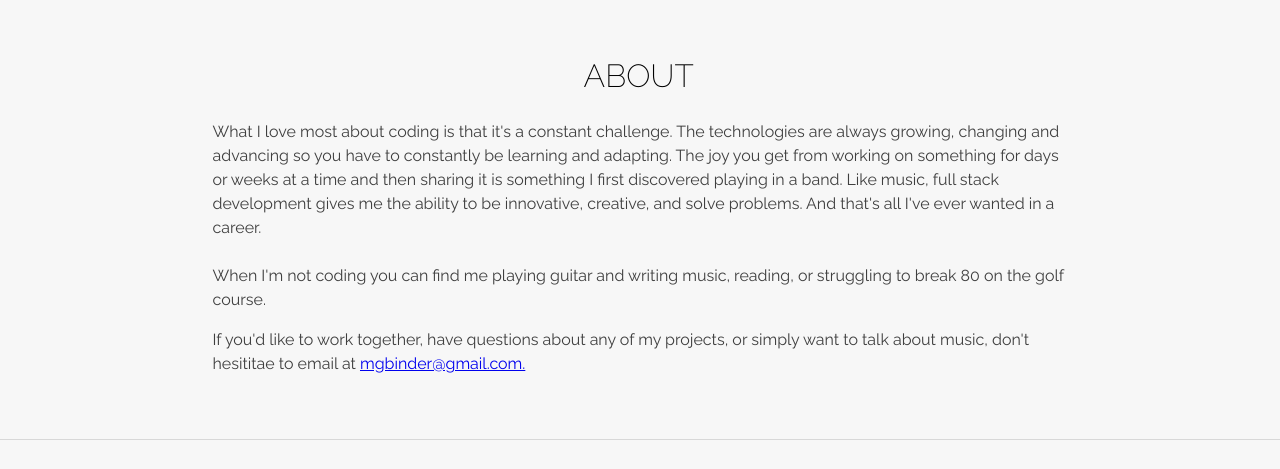
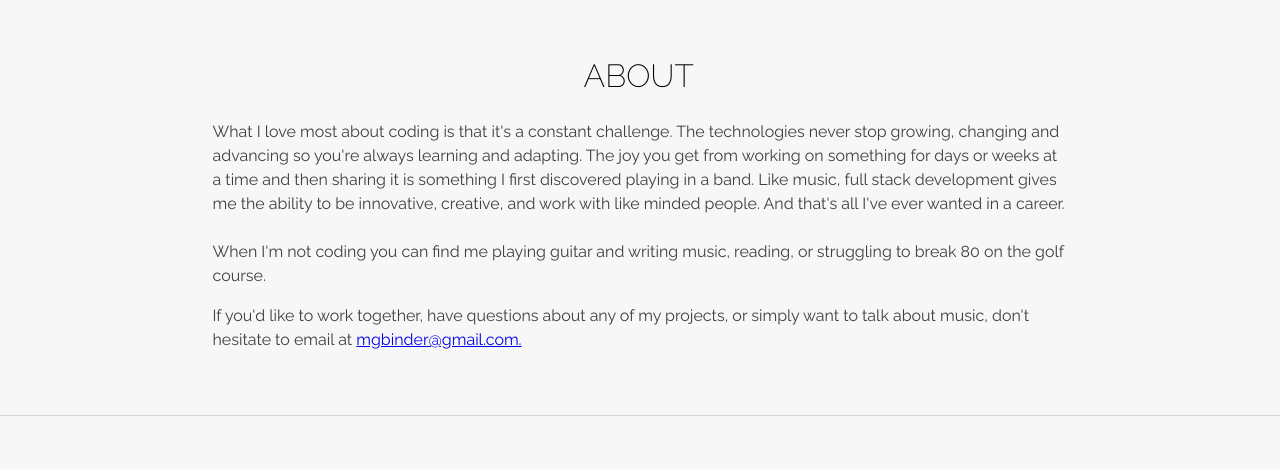
Before and after one commit to mikebinder/portfolio, a plain HTML site: page index.html in a window 1280 px wide. Shown: the part 802-1271 px from the top of the page. Drawn offline with nearby package versions, Linux system fonts and the light colour scheme.

Commit message:
Update index.html

```diff
--- a/index.html
+++ b/index.html
@@ -73,11 +73,11 @@
             <h2>About</h2>
           </div>
           <div class="content-body">
-            <p id="portfolioText">What I love most about coding is that it's a constant challenge. The technologies are always growing, changing and advancing so you have to constantly be learning and adapting. The joy you get from working on something for days or weeks at a time and then sharing it is something I first discovered playing in a band. Like music, full stack development gives me the ability to be innovative, creative, and solve problems. And that's all I've ever wanted in a career.
+            <p id="portfolioText">What I love most about coding is that it's a constant challenge. The technologies never stop growing, changing and advancing so you're always learning and adapting. The joy you get from working on something for days or weeks at a time and then sharing it is something I first discovered playing in a band. Like music, full stack development gives me the ability to be innovative, creative, and work with like minded people. And that's all I've ever wanted in a career.
 <br><br>
               When I'm not coding you can find me playing guitar and writing music, reading, or struggling to break 80 on the golf course.</p>
 
-            <p>If you'd like to work together, have questions about any of my projects, or simply want to talk about music, don't hesititae to email at <a href="mailto:mgbinder@email.com">mgbinder@gmail.com.</a></p>
+            <p>If you'd like to work together, have questions about any of my projects, or simply want to talk about music, don't hesitate to email at <a href="mailto:mgbinder@email.com">mgbinder@gmail.com.</a></p>
           </div>
         </div>
         <div class="side-content"></div>
```
